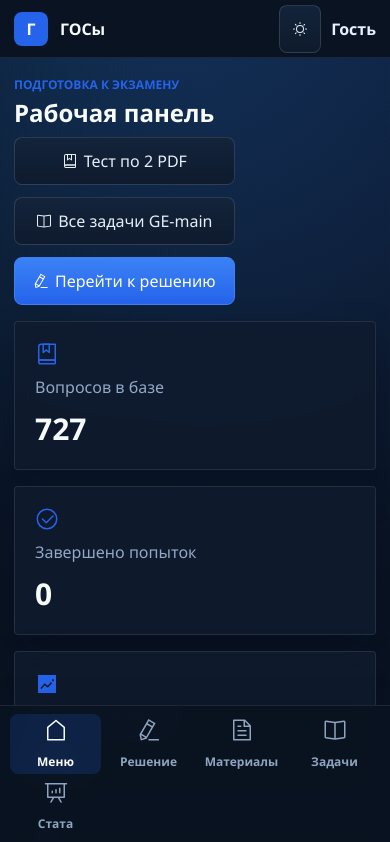
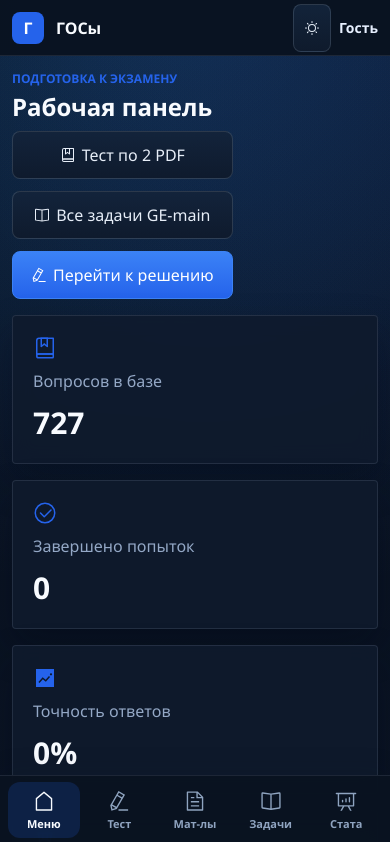
Before and after one commit to AndrMiAl/exgos, a Vue app: page / in a window 390 px wide. Shown: the top 842 px of the page. Built offline with nearby package versions, Linux system fonts and the light colour scheme; no server answers.

Commit message:
увцка

```diff
--- a/src/App.vue
+++ b/src/App.vue
@@ -146,11 +146,11 @@ onBeforeUnmount(() => {
       </RouterLink>
       <RouterLink to="/practice" class="mobile-tab" :class="{ active: activePath === '/practice' }">
         <el-icon><EditPen /></el-icon>
-        <span>Решение</span>
+        <span>Тест</span>
       </RouterLink>
       <RouterLink to="/materials" class="mobile-tab" :class="{ active: activePath === '/materials' }">
         <el-icon><Document /></el-icon>
-        <span>Материалы</span>
+        <span>Мат-лы</span>
       </RouterLink>
       <RouterLink to="/tasks" class="mobile-tab" :class="{ active: activePath === '/tasks' }">
         <el-icon><Reading /></el-icon>
--- a/src/styles/base.css
+++ b/src/styles/base.css
@@ -257,8 +257,9 @@ body.app-theme-dark .mobile-user {
 }
 
 .theme-toggle--mobile {
-  width: 42px;
-  min-width: 42px;
+  width: 38px;
+  min-width: 38px;
+  min-height: 38px;
   padding: 0;
   justify-content: center;
 }
@@ -863,17 +864,25 @@ body.app-theme-dark .grade-badge--white {
     justify-content: space-between;
     border-bottom: 1px solid #dfe5ee;
     background: #ffffff;
-    height: 58px;
-    padding: 0 14px;
+    height: 56px;
+    padding: 0 12px;
   }
 
   .brand-mark {
-    width: 34px;
-    height: 34px;
+    width: 32px;
+    height: 32px;
+  }
+
+  .mobile-header__actions {
+    gap: 8px;
+  }
+
+  .mobile-user {
+    font-size: 14px;
   }
 
   .page-frame {
-    padding: 18px 14px calc(92px + env(safe-area-inset-bottom));
+    padding: 14px 12px calc(82px + env(safe-area-inset-bottom));
     min-width: 0;
   }
 
@@ -1075,11 +1084,11 @@ body.app-theme-dark .grade-badge--white {
     left: 0;
     z-index: 30;
     display: grid;
-    grid-template-columns: repeat(4, minmax(0, 1fr));
-    gap: 2px;
+    grid-template-columns: repeat(5, minmax(0, 1fr));
+    gap: 4px;
     border-top: 1px solid #dfe5ee;
     background: rgba(255, 255, 255, 0.96);
-    padding: 8px 10px calc(8px + env(safe-area-inset-bottom));
+    padding: 6px 8px calc(6px + env(safe-area-inset-bottom));
     box-shadow: 0 -8px 24px rgba(15, 23, 42, 0.08);
     backdrop-filter: blur(14px);
   }
@@ -1087,17 +1096,28 @@ body.app-theme-dark .grade-badge--white {
   .mobile-tab {
     display: grid;
     min-width: 0;
-    min-height: 60px;
+    min-height: 56px;
     place-items: center;
-    gap: 4px;
-    border-radius: 8px;
+    gap: 3px;
+    padding: 6px 2px;
+    border-radius: 12px;
     color: #64748b;
-    font-size: 12px;
+    font-size: 11px;
     font-weight: 700;
+    line-height: 1.15;
+    text-align: center;
   }
 
   .mobile-tab .el-icon {
-    font-size: 24px;
+    font-size: 22px;
+  }
+
+  .mobile-tab span {
+    display: block;
+    min-width: 0;
+    white-space: nowrap;
+    overflow: hidden;
+    text-overflow: ellipsis;
   }
 
   .mobile-tab.active {
--- a/src/views/PracticeView.vue
+++ b/src/views/PracticeView.vue
@@ -1080,7 +1080,10 @@ function finishAttempt() {
 </script>
 
 <template>
-  <section class="page practice-page" :class="practiceThemeClass">
+  <section
+    class="page practice-page"
+    :class="[practiceThemeClass, { 'practice-page--attempting': Boolean(workingAttempt?.status === 'active' && currentQuestion) }]"
+  >
     <div class="page-heading">
       <div>
         <p class="eyebrow">Тестирование</p>
@@ -1436,7 +1439,7 @@ function finishAttempt() {
         </div>
       </div>
 
-      <el-progress :percentage="progressPercent" :show-text="false" />
+      <el-progress class="attempt-progress" :percentage="progressPercent" :show-text="false" />
 
       <el-card shadow="never" class="question-card">
         <h2>{{ currentQuestionPrompt }}</h2>
@@ -1622,15 +1625,24 @@ function finishAttempt() {
       </el-card>
 
       <div class="attempt-actions">
-        <el-button :icon="ArrowLeft" :disabled="workingAttempt.currentIndex === 0" @click="goPrevious">
+        <el-button
+          v-if="workingAttempt.currentIndex > 0"
+          class="attempt-actions__back"
+          :icon="ArrowLeft"
+          @click="goPrevious"
+        >
           Назад
         </el-button>
-        <el-button class="desktop-early-finish" :icon="Finished" @click="openFinishDialog(true)">Завершить досрочно</el-button>
-        <el-button :icon="House" @click="goToPracticeOverview">К обзору тем</el-button>
-        <el-button :icon="House" @click="goToMainMenu">В главное меню</el-button>
+        <el-button class="desktop-early-finish attempt-actions__finish-early" :icon="Finished" @click="openFinishDialog(true)">
+          Завершить досрочно
+        </el-button>
+        <el-button class="attempt-actions__overview" :icon="House" @click="goToPracticeOverview">К обзору тем</el-button>
+        <el-button class="attempt-actions__menu" :icon="House" @click="goToMainMenu">В главное меню</el-button>
+        <el-button class="attempt-actions__restart mobile-only" :icon="RefreshRight" @click="restartAttempt">Начать заново</el-button>
         <div class="spacer" />
         <el-button
           v-if="workingAttempt.currentIndex < workingAttempt.questionIds.length - 1"
+          class="attempt-actions__primary"
           type="primary"
           :icon="ArrowRight"
           :disabled="!currentAnswer"
@@ -1638,7 +1650,15 @@ function finishAttempt() {
         >
           Далее
         </el-button>
-        <el-button v-else type="primary" :disabled="!currentAnswer" @click="openFinishDialog(false)">Завершить</el-button>
+        <el-button
+          v-else
+          class="attempt-actions__primary"
+          type="primary"
+          :disabled="!currentAnswer"
+          @click="openFinishDialog(false)"
+        >
+          Завершить
+        </el-button>
       </div>
     </template>
 
@@ -2144,6 +2164,10 @@ function finishAttempt() {
   border-color: var(--practice-meta-title-border);
 }
 
+.mobile-only {
+  display: none;
+}
+
 .practice-page--dark .setup-card,
 .practice-page--dark .question-card,
 .practice-page--dark .answer-study-card,
@@ -2657,22 +2681,68 @@ function finishAttempt() {
 }
 
 @media (max-width: 860px) {
+  .practice-page--attempting {
+    gap: 12px;
+  }
+
+  .practice-page--attempting .page-heading {
+    display: none;
+  }
+
+  .practice-page--attempting .attempt-toolbar {
+    gap: 8px;
+  }
+
   .attempt-toolbar__count {
     font-size: 22px;
   }
 
+  .practice-page--attempting .attempt-toolbar__count {
+    font-size: 18px;
+  }
+
   .attempt-toolbar__meta {
-    display: grid;
-    grid-template-columns: 1fr;
+    display: flex;
+    flex-wrap: nowrap;
+    gap: 8px;
+    overflow-x: auto;
+    overflow-y: hidden;
+    padding-bottom: 4px;
+    margin: 0 -2px;
+    scrollbar-width: none;
+    -ms-overflow-style: none;
+  }
+
+  .attempt-toolbar__meta::-webkit-scrollbar {
+    display: none;
   }
 
   .attempt-meta {
+    flex: 0 0 auto;
+    white-space: nowrap;
     min-height: 0;
     padding: 10px 12px;
     border-radius: 16px;
     font-size: 14px;
   }
 
+  .practice-page--attempting .attempt-meta {
+    min-height: 32px;
+    padding: 8px 12px;
+    border-radius: 999px;
+    font-size: 13px;
+  }
+
+  .practice-page--attempting .attempt-meta--title {
+    max-width: min(78vw, 320px);
+    overflow: hidden;
+    text-overflow: ellipsis;
+  }
+
+  .practice-page--attempting .toolbar-actions {
+    display: none;
+  }
+
   .knowledge-hero {
     grid-template-columns: 1fr;
   }
@@ -2703,15 +2773,51 @@ function finishAttempt() {
     grid-template-columns: 1fr;
   }
 
+  .practice-page--attempting .attempt-progress {
+    margin-top: -2px;
+  }
+
+  .practice-page--attempting .question-card {
+    border-radius: 22px;
+  }
+
+  .practice-page--attempting .question-card :deep(.el-card__body) {
+    padding: 14px 14px 16px;
+  }
+
   .question-card :deep(h2) {
     font-size: 21px;
     line-height: 1.4;
+  }
+
+  .practice-page--attempting .question-card :deep(h2),
+  .practice-page--attempting .question-card h2 {
+    margin-bottom: 16px;
+    font-size: 18px;
+    line-height: 1.38;
+  }
+
+  .practice-page--attempting .question-code-block {
+    margin-bottom: 16px;
+    padding: 14px;
+    border-radius: 16px;
+    font-size: 13px;
+    line-height: 1.5;
+  }
+
+  .practice-page--attempting .answers-list {
+    margin: 14px 0 0;
+    gap: 10px;
   }
 
   .answer-option {
     min-height: 0;
     padding: 12px 14px;
     border-radius: 16px;
+  }
+
+  .practice-page--attempting .answer-option {
+    padding: 10px 12px;
   }
 
   .answer-option :deep(.el-radio__label) {
@@ -2723,13 +2829,37 @@ function finishAttempt() {
     line-height: 1.65;
   }
 
+  .practice-page--attempting .answer-option :deep(.el-radio__label) {
+    gap: 8px;
+    font-size: 14px;
+    line-height: 1.55;
+  }
+
+  .practice-page--attempting .answer-option strong {
+    font-size: 16px;
+  }
+
   .answer-study-card {
     padding: 16px;
+  }
+
+  .practice-page--attempting .quick-next-bar {
+    padding: 14px;
+    border-radius: 18px;
   }
 
   .quick-next-bar {
     flex-direction: column;
     align-items: stretch;
+  }
+
+  .practice-page--attempting .quick-next-bar__content strong {
+    font-size: 18px;
+  }
+
+  .practice-page--attempting .quick-next-bar__content span {
+    font-size: 14px;
+    line-height: 1.55;
   }
 
   .answer-study-card__brief strong {
@@ -2774,5 +2904,41 @@ function finishAttempt() {
     padding: 14px;
     border-radius: 16px;
   }
+
+  .mobile-only {
+    display: inline-flex;
+  }
+
+  .practice-page--attempting .attempt-actions {
+    grid-template-columns: repeat(2, minmax(0, 1fr));
+    gap: 10px;
+  }
+
+  .practice-page--attempting .attempt-actions .el-button {
+    min-height: 44px;
+    padding: 10px 12px;
+    font-size: 14px;
+  }
+
+  .practice-page--attempting .attempt-actions__overview {
+    order: 1;
+  }
+
+  .practice-page--attempting .attempt-actions__menu {
+    order: 2;
+  }
+
+  .practice-page--attempting .attempt-actions__restart {
+    order: 3;
+  }
+
+  .practice-page--attempting .attempt-actions__back {
+    order: 4;
+  }
+
+  .practice-page--attempting .attempt-actions__primary {
+    order: 5;
+    grid-column: 1 / -1;
+  }
 }
 </style>
```
